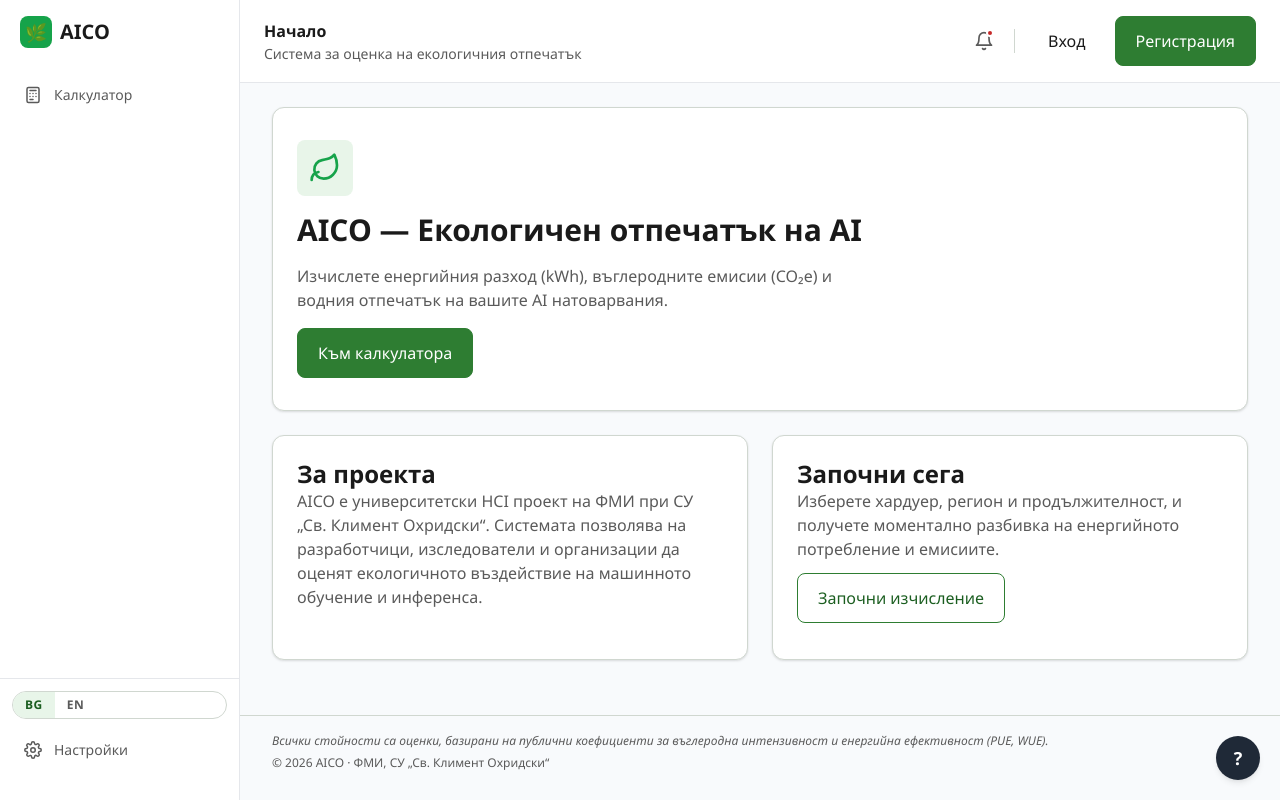
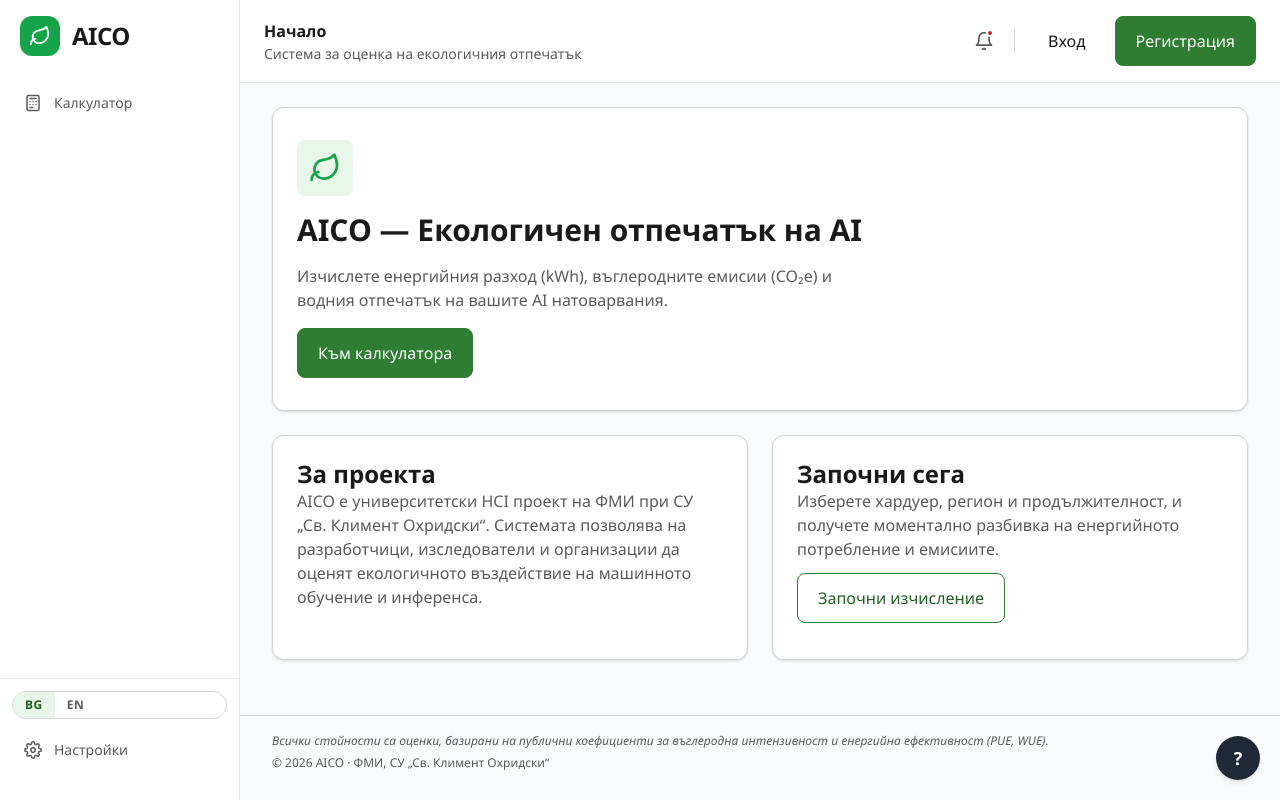
Before and after one commit to ba1chev/AICO, a website built with Vite: page index.html in a window 1280 px wide. Built offline with nearby package versions, Linux system fonts and the light colour scheme.

Commit message:
Refresh sidebar brand mark to match mockup
Replaced the leaf emoji with a proper inline SVG, enlarged the icon
square to 40px with a softer 12px radius, and bumped the AICO wordmark
to fs-2xl with tighter letter spacing.

```diff
--- a/src/App.ts
+++ b/src/App.ts
@@ -78,7 +78,9 @@
       <a class="sr-only sr-only--focusable" id="app-skip" href="#" data-skip-to="main">Към основното съдържание</a>
       <aside class="app-sidebar" role="navigation" aria-label="Главна навигация">
         <a class="app-sidebar__brand" href="#/" aria-label="AICO — начало">
-          <span class="app-sidebar__brand-icon" aria-hidden="true">🌿</span>
+          <span class="app-sidebar__brand-icon" aria-hidden="true">
+            <svg width="22" height="22" viewBox="0 0 24 24" fill="none" stroke="currentColor" stroke-width="2" stroke-linecap="round" stroke-linejoin="round"><path d="M11 20A7 7 0 0 1 9.8 6.1C15.5 5 17 4.48 19 2c1 2 2 4.18 2 8 0 5.5-4.78 10-10 10Z"/><path d="M2 21c0-3 1.85-5.36 5.08-6"/></svg>
+          </span>
           <span>AICO</span>
         </a>
         <nav class="app-sidebar__nav" id="app-nav">
--- a/src/styles/layout.css
+++ b/src/styles/layout.css
@@ -27,17 +27,18 @@
 .app-sidebar__brand {
   display: flex;
   align-items: center;
-  gap: var(--space-2);
+  gap: var(--space-3);
   padding: 0 var(--space-5) var(--space-6);
   font-weight: var(--fw-bold);
-  font-size: var(--fs-xl);
+  font-size: var(--fs-2xl);
+  letter-spacing: -0.02em;
   color: var(--color-text);
   text-decoration: none;
 }
 .app-sidebar__brand-icon {
-  width: 32px;
-  height: 32px;
-  border-radius: var(--radius-md);
+  width: 40px;
+  height: 40px;
+  border-radius: 12px;
   background-color: var(--color-co2e);
   display: inline-flex;
   align-items: center;
```
